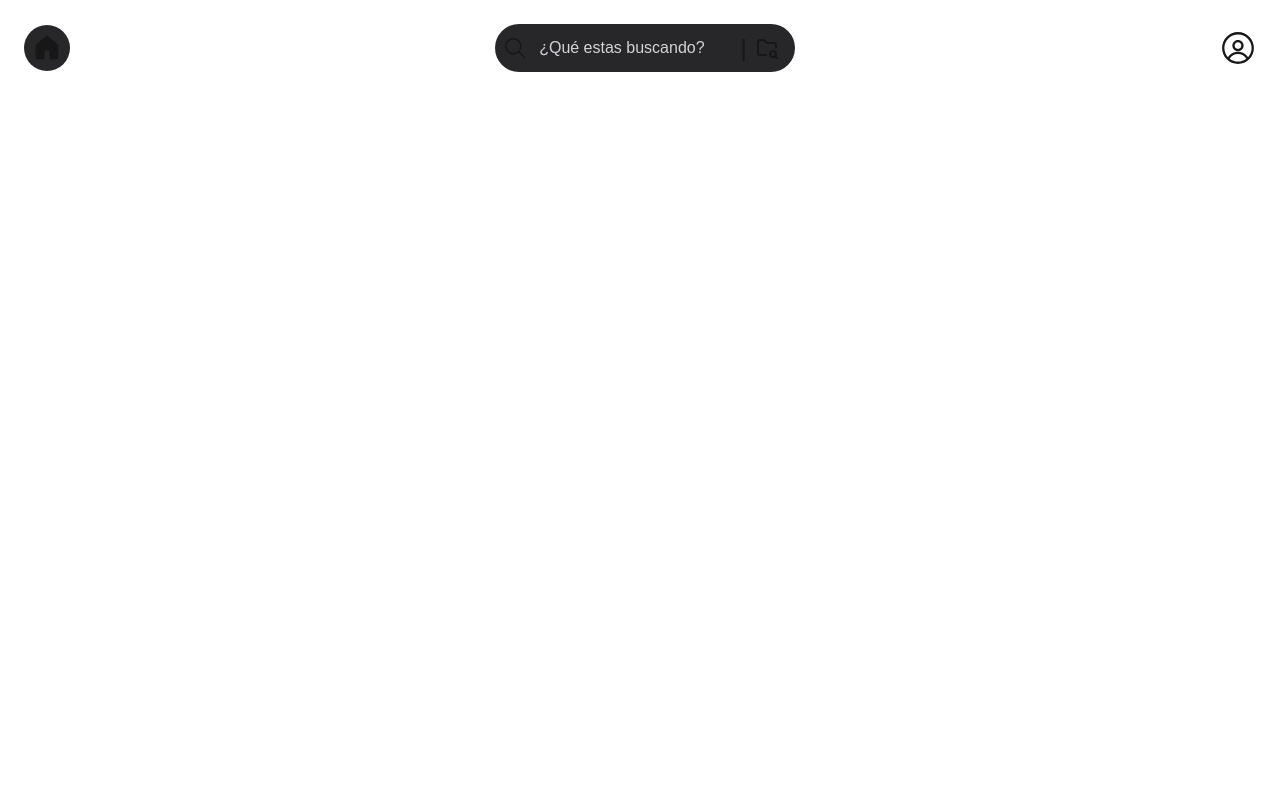
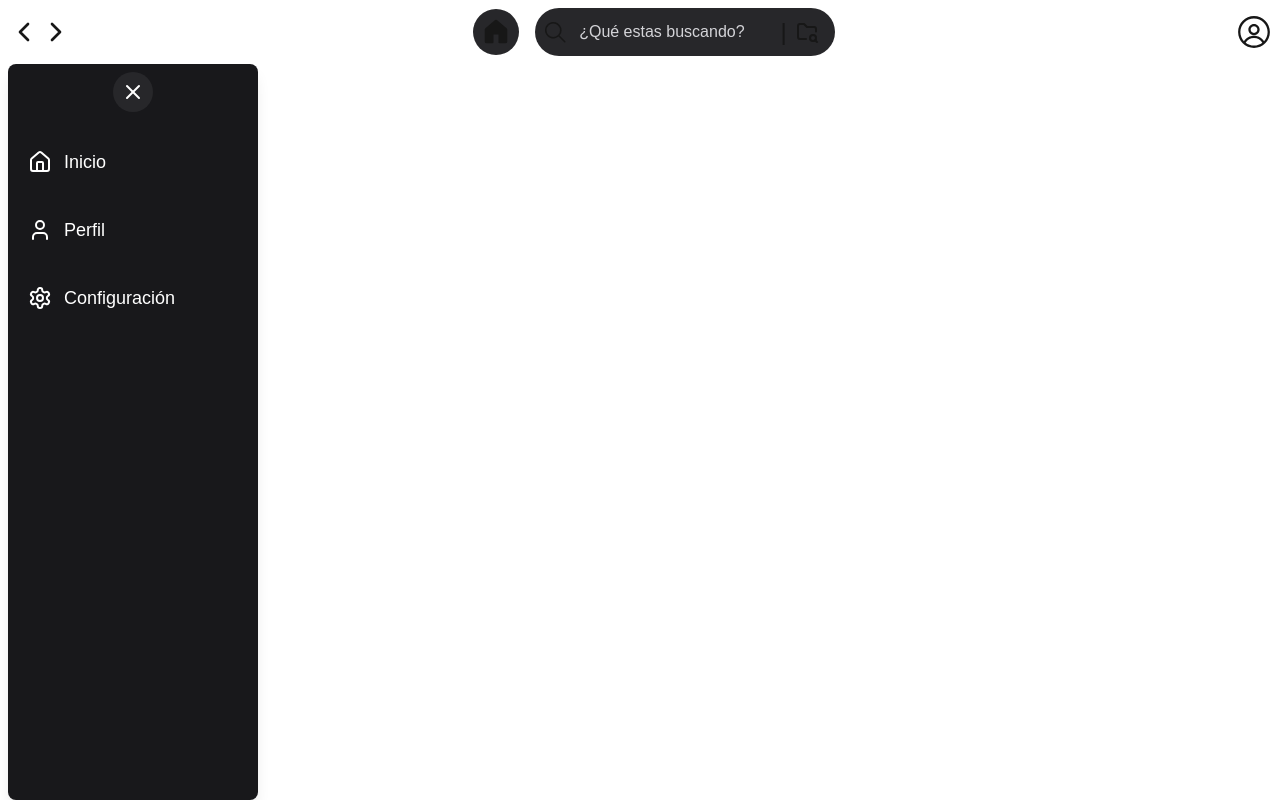
Before and after one commit to samuelbustosp/portfolio, a Next.js app: page / in a window 1280 px wide. Built offline with nearby package versions, Linux system fonts and the light colour scheme.

Commit message:
feat: add sidebar sketch

```diff
--- a/package.json
+++ b/package.json
@@ -9,6 +9,8 @@
     "lint": "next lint"
   },
   "dependencies": {
+    "framer-motion": "^12.5.0",
+    "lucide-react": "^0.483.0",
     "next": "15.2.2",
     "react": "^19.0.0",
     "react-dom": "^19.0.0",
--- a/src/app/layout.tsx
+++ b/src/app/layout.tsx
@@ -1,5 +1,6 @@
 import Navbar from "@/components/Navbar";
 import "./globals.css";
+import Sidebar from "@/components/Sidebar";
 
 export default function RootLayout({
   children,
@@ -10,6 +11,7 @@ export default function RootLayout({
     <html lang="en">
       <body>
         <Navbar/>
+        <Sidebar/>
         {children}
       </body>
     </html>
--- a/src/components/Navbar.tsx
+++ b/src/components/Navbar.tsx
@@ -4,14 +4,19 @@ import Link from "next/link";
 import { GoHomeFill, GoSearch } from "react-icons/go";
 import { RxAvatar } from "react-icons/rx";
 import { TbFolderSearch } from "react-icons/tb";
-
+import { ChevronRight, ChevronLeft } from 'lucide-react';
 
 
 
 const Navbar: React.FC = () => {
     return (
-        <nav className="p-6">
+        <nav className="p-2 ">
             <ul className="flex items-center gap-4 justify-between">
+                <li className="flex items-center">
+                    <ChevronLeft className="w-8 h-8"/>
+                    <ChevronRight className="w-8 h-8"/>
+                </li>
+                <div className="flex items-center gap-4">
                     <li className="bg-zinc-800 p-2 text-3xl rounded-full">
                         <Link href="/" >
                             <GoHomeFill/>
@@ -22,9 +27,12 @@ const Navbar: React.FC = () => {
                         <p className="text-zinc-300 mr-6">¿Qué estas buscando?</p>
                         <span className="text-2xl flex items-center gap-2 mr-2">|<TbFolderSearch/></span>
                     </li>
+                </div>
                 <li className="text-4xl">
                     <RxAvatar/>
                 </li>
+
+
             </ul>
         </nav>
      );
--- /dev/null
+++ b/src/components/Sidebar.tsx
@@ -0,0 +1,58 @@
+"use client";
+
+import { useState } from "react";
+import { motion } from "framer-motion";
+import { Menu, X, Home, Settings, User, Library } from "lucide-react";
+
+const Sidebar = () => {
+  const [isOpen, setIsOpen] = useState(true); // Inicia expandido
+
+  return (
+    <motion.div
+      animate={{ width: isOpen ? "250px" : "70px" }}
+      transition={{ duration: 0.3 }}
+      className="fixed top-16 left-2 h-[calc(100%-4rem)] bg-zinc-900 text-white shadow-lg flex flex-col z-50 p-2 rounded-lg"
+    >
+      {/* Botón de abrir/cerrar dentro del Sidebar */}
+      <button
+        onClick={() => setIsOpen(!isOpen)}
+        className="mb-6 p-2 bg-zinc-800 rounded-full hover:bg-zinc-700 transition self-center"
+      >
+        {isOpen ? <X className="w-6 h-6" /> : <Library className="w-6 h-6" />}
+      </button>
+
+      {/* Menú de opciones */}
+      <nav className="flex flex-col gap-4 w-full">
+        <a
+          href="#"
+          className={`flex items-center p-3 rounded-md hover:bg-zinc-800 transition ${
+            isOpen ? "justify-start gap-3" : "justify-center"
+          }`}
+        >
+          <Home className="w-6 h-6" />
+          {isOpen && <span className="text-lg">Inicio</span>}
+        </a>
+        <a
+          href="#"
+          className={`flex items-center p-3 rounded-md hover:bg-zinc-800 transition ${
+            isOpen ? "justify-start gap-3" : "justify-center"
+          }`}
+        >
+          <User className="w-6 h-6" />
+          {isOpen && <span className="text-lg">Perfil</span>}
+        </a>
+        <a
+          href="#"
+          className={`flex items-center p-3 rounded-md hover:bg-zinc-800 transition ${
+            isOpen ? "justify-start gap-3" : "justify-center"
+          }`}
+        >
+          <Settings className="w-6 h-6" />
+          {isOpen && <span className="text-lg">Configuración</span>}
+        </a>
+      </nav>
+    </motion.div>
+  );
+};
+
+export default Sidebar;
```
Also changed, not shown: 1 other file (tests, documents, lock files or other folders). Lines whose indentation alone changed are shown as unchanged.
